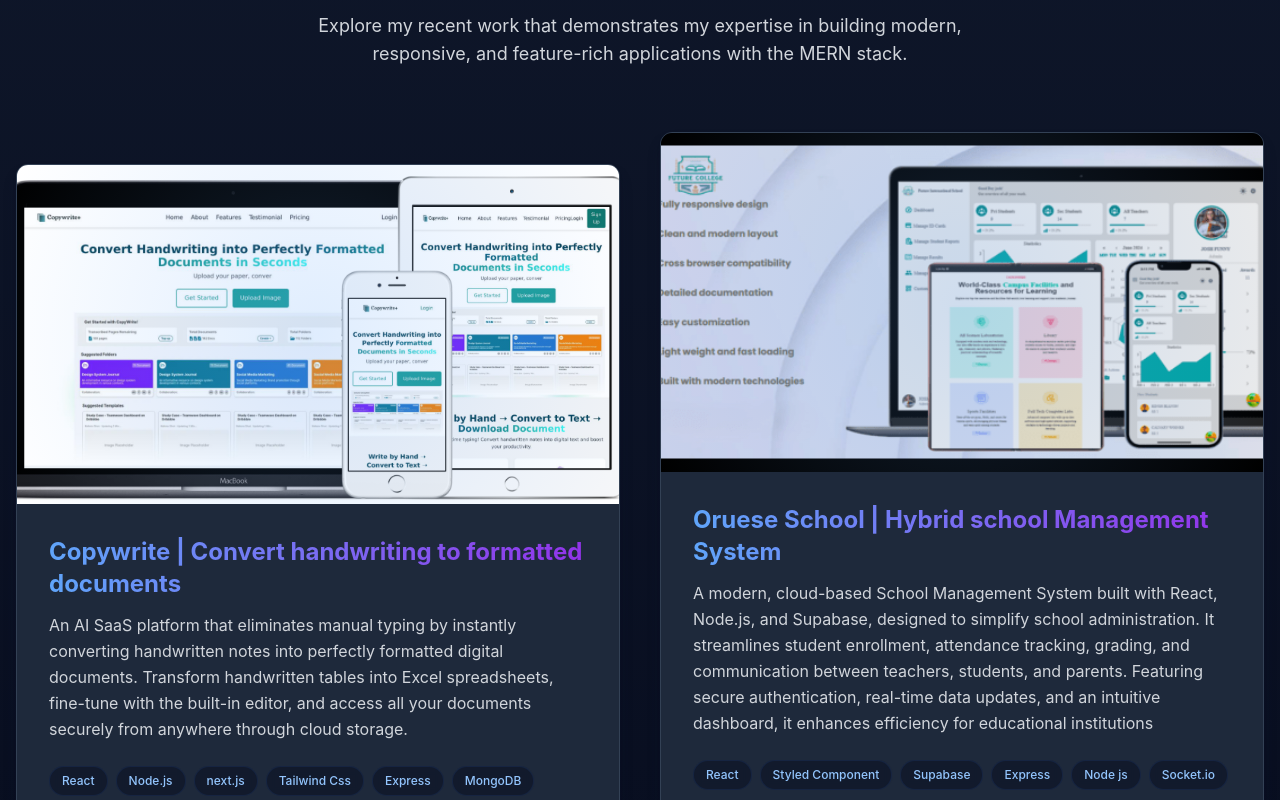
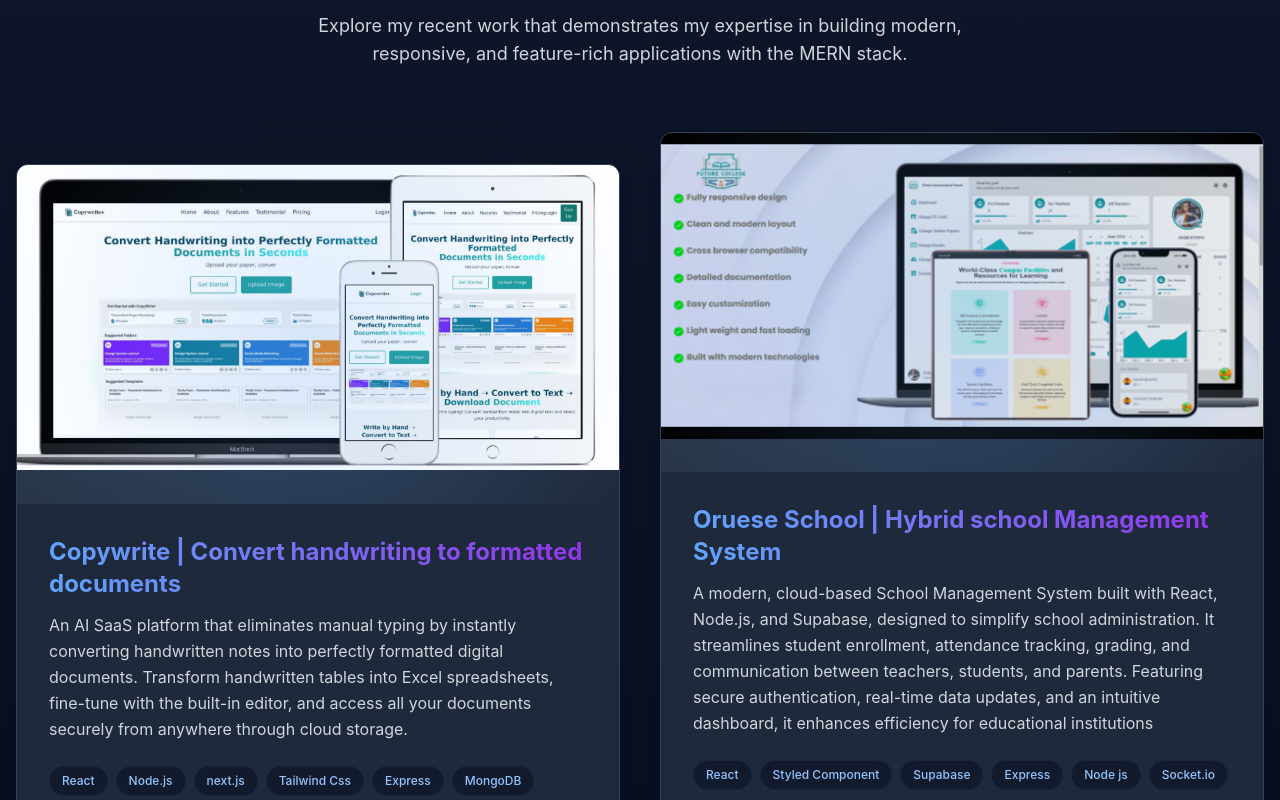
Before and after one commit to Dalu-Atu/my-portfolio, a Next.js app: page / in a window 1280 px wide. Shown: the part 2700-3500 px from the top of the page. Built offline with nearby package versions, Linux system fonts and the light colour scheme.

Commit message:
projec-pics added again

```diff
--- a/src/app/ui/HomePage.jsx
+++ b/src/app/ui/HomePage.jsx
@@ -894,10 +894,10 @@
 
                   {/* Ensure the image takes the full width & height */}
                   <Image
-                    width={500}
-                    height={500}
+                    width={1000}
+                    height={1000}
                     src={project.image}
-                    className="w-full h-full object-cover" // <- Ensures full coverage
+                    className=" object-cover" // <- Ensures full coverage
                   />
                 </div>
               </div>
```
